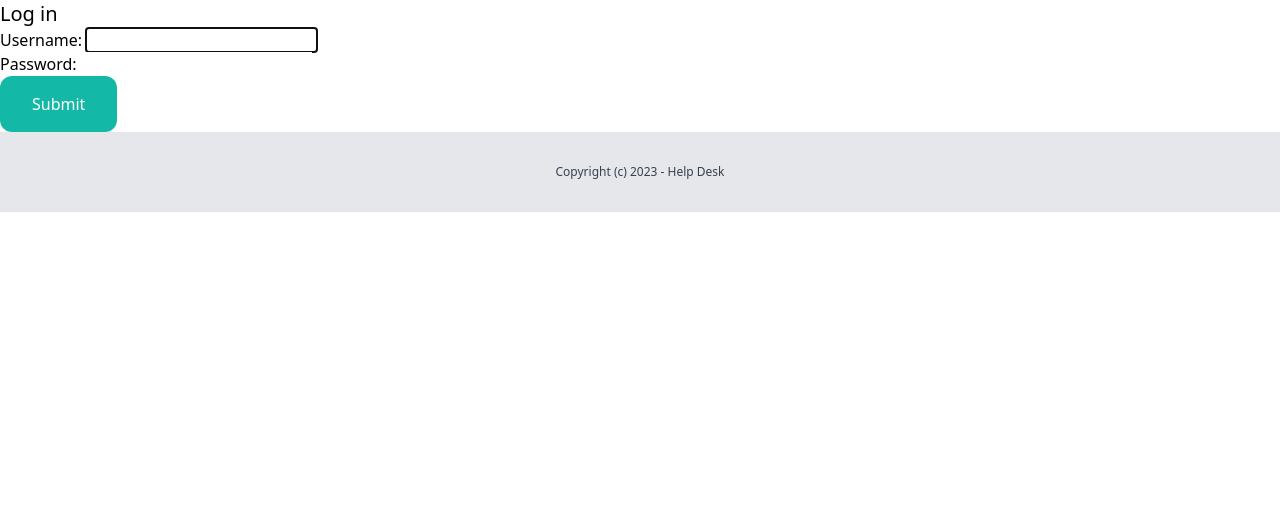
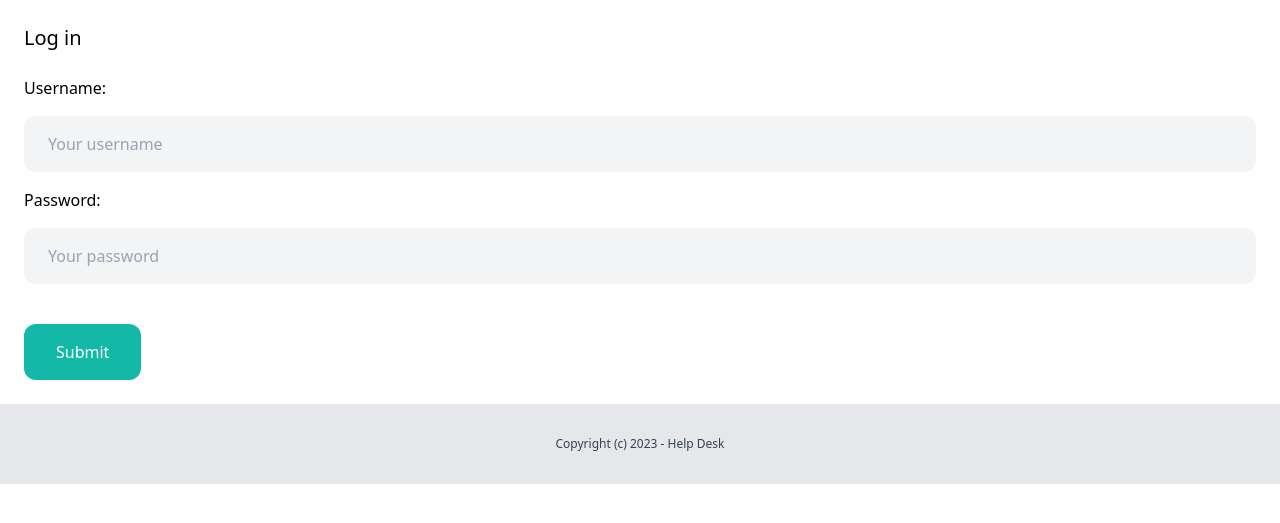
Before and after one commit to kharlamvand/Basic_CRM, a Django app: page /log-in/ in a window 1280 px wide. Shown: the part 72-595 px from the top of the page. Run offline with Django 4.2, Linux system fonts and the light colour scheme; tables that the repository leaves empty hold one stand-in row (values such as "Sample post"); style sheets or scripts are compiled from the project's sources.

Commit message:
refactoring userprofile andbase.html

```diff
--- a/basiccrm/basiccrm/settings.py
+++ b/basiccrm/basiccrm/settings.py
@@ -71,6 +71,7 @@ TEMPLATES = [
                 'django.template.context_processors.request',
                 'django.contrib.auth.context_processors.auth',
                 'django.contrib.messages.context_processors.messages',
+                'team.context_processors.activ_team',
             ],
         },
     },
--- a/basiccrm/basiccrm/urls.py
+++ b/basiccrm/basiccrm/urls.py
@@ -5,6 +5,7 @@ from django.contrib.auth import views
 from django.urls import path, include
 
 from core.views import index, about
+from userprofile.forms import LoginForm
 
 urlpatterns = [
     path('', index, name='index'),
@@ -14,7 +15,7 @@ urlpatterns = [
     path('dashboard/', include('userprofile.urls')),
     path('dashboard/', include('dashboard.urls')),
     path('about/', about, name='about'),
-    path('log-in/', views.LoginView.as_view(template_name='userprofile/login.html'), name='login'),
+    path('log-in/', views.LoginView.as_view(template_name='userprofile/login.html', authentication_form=LoginForm), name='login'),
     path('log-out', views.LogoutView.as_view(), name='logout'),
     path('admin/', admin.site.urls),
 ] + static(settings.MEDIA_URL, document_root=settings.MEDIA_ROOT)
--- a/basiccrm/core/templates/core/base.html
+++ b/basiccrm/core/templates/core/base.html
@@ -10,22 +10,7 @@
           <title>{% block title %}{% endblock %}</title>
     </head>
     <body>
-        <nav class="py-6 px-6 flex justify-between bg-teal-500">
-            <a href="/" class="text-white">Help Desk</a>
-
-            <div class="space-x-4">
-                <a href="{% url 'about' %}" class="text-white">About</a>
-                {% if request.user.is_authenticated %}
-                    <a href="{% url 'dashboard:index' %}" class="py-4 px-6 bg-teal-600 rounded-xl text-white">Dashboard</a>
-                    <a href="{% url 'leads:list' %}" class="py-4 px-6 bg-teal-600 rounded-xl text-white">Leads</a>
-                    <a href="{% url 'clients:list' %}" class="py-4 px-6 bg-teal-600 rounded-xl text-white">Clients</a>
-                    <a href="{% url 'userprofile:myaccount' %}" class="py-4 px-6 bg-teal-800 rounded-xl text-white">My account</a>
-                {% else %}
-                    <a href="{% url 'login' %}" class="py-4 px-6 bg-teal-600 rounded-xl text-white">Log in</a>
-                    <a href="{% url 'userprofile:signup' %}" class="py-4 px-6 bg-teal-300 rounded-xl text-white">Sign up</a>
-                {% endif %}
-            </div>
-        </nav>
+        {% include 'core/nav.html' %}
         {% if messages %}
             <div class="py-6 px-6">
                 {% for message in messages %}
@@ -38,8 +23,7 @@
 
         {% block content %}
         {% endblock %}
-        <footer class="py-8 text-center bg-gray-200">
-            <p class="text-xs text-gray-700">Copyright (c) 2023 - Help Desk</p>
-        </footer>
+
+        {% include 'core/footer.html' %}
     </body>
 </html>
--- /dev/null
+++ b/basiccrm/core/templates/core/footer.html
@@ -0,0 +1,3 @@
+<footer class="py-8 text-center bg-gray-200">
+    <p class="text-xs text-gray-700">Copyright (c) 2023 - Help Desk</p>
+</footer>
--- /dev/null
+++ b/basiccrm/core/templates/core/nav.html
@@ -0,0 +1,17 @@
+<nav class="py-6 px-6 flex justify-between bg-teal-500">
+    <a href="/" class="text-white">Help Desk</a>
+
+    <div class="space-x-4">
+        <a href="{% url 'about' %}" class="text-white">About</a>
+        {% if request.user.is_authenticated %}
+            <a href="{% url 'team:detail' activ_team.id %}" class="text-white">{{ activ_team.name }}</a>
+            <a href="{% url 'dashboard:index' %}" class="py-4 px-6 bg-teal-600 rounded-xl text-white">Dashboard</a>
+            <a href="{% url 'leads:list' %}" class="py-4 px-6 bg-teal-600 rounded-xl text-white">Leads</a>
+            <a href="{% url 'clients:list' %}" class="py-4 px-6 bg-teal-600 rounded-xl text-white">Clients</a>
+            <a href="{% url 'userprofile:myaccount' %}" class="py-4 px-6 bg-teal-800 rounded-xl text-white">My account</a>
+        {% else %}
+            <a href="{% url 'login' %}" class="py-4 px-6 bg-teal-600 rounded-xl text-white">Log in</a>
+            <a href="{% url 'userprofile:signup' %}" class="py-4 px-6 bg-teal-300 rounded-xl text-white">Sign up</a>
+        {% endif %}
+    </div>
+</nav>
--- /dev/null
+++ b/basiccrm/team/context_processors.py
@@ -0,0 +1,10 @@
+from .models import Team
+
+
+def activ_team(request):
+    if request.user.is_authenticated:
+        activ_team = Team.objects.filter(created_by=request.user)[0]
+    else:
+        activ_team = None
+
+    return {'activ_team': activ_team}
--- a/basiccrm/team/urls.py
+++ b/basiccrm/team/urls.py
@@ -5,5 +5,6 @@ from . import views
 app_name = 'team'
 
 urlpatterns = [
+    path('<int:pk>/', views.detail, name='detail'),
     path('<int:pk>/edit/', views.edit_team, name='edit'),
 ]
--- /dev/null
+++ b/basiccrm/userprofile/forms.py
@@ -0,0 +1,39 @@
+from django import forms
+from django.contrib.auth.forms import UserCreationForm, AuthenticationForm
+from django.contrib.auth.models import User
+
+INPUT_CLASS = 'w-full my-4 py-4 px-6 rounded-xl bg-gray-100'
+
+
+class LoginForm(AuthenticationForm):
+    username = forms.CharField(widget=forms.TextInput(attrs={
+        'placeholder': 'Your username',
+        'class': INPUT_CLASS
+    }))
+    password = forms.CharField(widget=forms.PasswordInput(attrs={
+        'placeholder': 'Your password',
+        'class': INPUT_CLASS
+    }))
+
+
+class SignupForm(UserCreationForm):
+    class Meta:
+        model = User
+        fields = ('username', 'email', 'password1', 'password2')
+
+    username = forms.CharField(widget=forms.TextInput(attrs={
+        'placeholder': 'Your username',
+        'class': INPUT_CLASS
+    }))
+    email = forms.CharField(widget=forms.EmailInput(attrs={
+        'placeholder': 'Your email address',
+        'class': INPUT_CLASS
+    }))
+    password1 = forms.CharField(widget=forms.PasswordInput(attrs={
+        'placeholder': 'Your password',
+        'class': INPUT_CLASS
+    }))
+    password2 = forms.CharField(widget=forms.PasswordInput(attrs={
+        'placeholder': 'Repeat password',
+        'class': INPUT_CLASS
+    }))
--- a/basiccrm/userprofile/templates/userprofile/login.html
+++ b/basiccrm/userprofile/templates/userprofile/login.html
@@ -3,13 +3,15 @@
 {% block title %}Log in{% endblock%}
 
 {% block content %}
-    <h1 class="text-xl">Log in</h1>
+    <div class="py-6 px-6">
+        <h1 class="mb-6 text-xl">Log in</h1>
 
-    <form method="post" action=".">
-        {% csrf_token %}
+        <form method="post" action=".">
+            {% csrf_token %}
 
-        {{ form.as_p }}
+            {{ form.as_p }}
 
-        <button class="py-4 px-8 bg-teal-500 text-white rounded-xl">Submit</button>
-    </form>
+            <button class="mt-6 py-4 px-8 bg-teal-500 text-white rounded-xl">Submit</button>
+        </form>
+    </div>
 {% endblock%}
--- a/basiccrm/userprofile/templates/userprofile/myaccount.html
+++ b/basiccrm/userprofile/templates/userprofile/myaccount.html
@@ -11,7 +11,7 @@
     </p>
 
     <p class="mb-2">
-        <strong>Team: </strong>{{ team.name }}
+        <strong>Team: </strong><a href="{% url 'team:detail' team.id %}">{{ team.name }}</a>
         {% if team.created_by == request.user %}
             <a href="{% url 'team:edit' team.id %}">(Edit)</a>
         {% endif %}
--- a/basiccrm/userprofile/templates/userprofile/signup.html
+++ b/basiccrm/userprofile/templates/userprofile/signup.html
@@ -3,7 +3,8 @@
 {% block title %}Sign up{% endblock%}
 
 {% block content %}
-    <h1 class="text-xl"> Sign up</h1>
+<div class="py-6 px-6">
+    <h1 class="mb-6 text-xl"> Sign up</h1>
 
     <form method="post" action=".">
         {% csrf_token %}
@@ -12,4 +13,5 @@
 
         <button class="py-4 px-8 bg-teal-500 text-white rounded-xl">Submit</button>
     </form>
+</div>
 {% endblock%}
--- a/basiccrm/userprofile/views.py
+++ b/basiccrm/userprofile/views.py
@@ -1,7 +1,7 @@
 from django.contrib.auth.decorators import login_required
-from django.contrib.auth.forms import UserCreationForm
 from django.shortcuts import render, redirect
 
+from .forms import SignupForm
 from .models import Userprofile
 
 from team.models import Team
@@ -9,7 +9,7 @@ from team.models import Team
 
 def signup(request):
     if request.method == 'POST':
-        form = UserCreationForm(request.POST)
+        form = SignupForm(request.POST)
 
         if form.is_valid():
             user = form.save()
@@ -21,7 +21,7 @@ def signup(request):
 
             return redirect('/log-in/')
     else:
-        form = UserCreationForm()
+        form = SignupForm()
 
     return render(request, 'userprofile/signup.html', {
         'form': form
```
Also changed, not shown: basiccrm/lead/views.py (+27 -27 lines), basiccrm/team/templates/team/detail.html (added, +19 -0 lines), basiccrm/team/views.py (+8 -0 lines), basiccrm/db.sqlite3.
